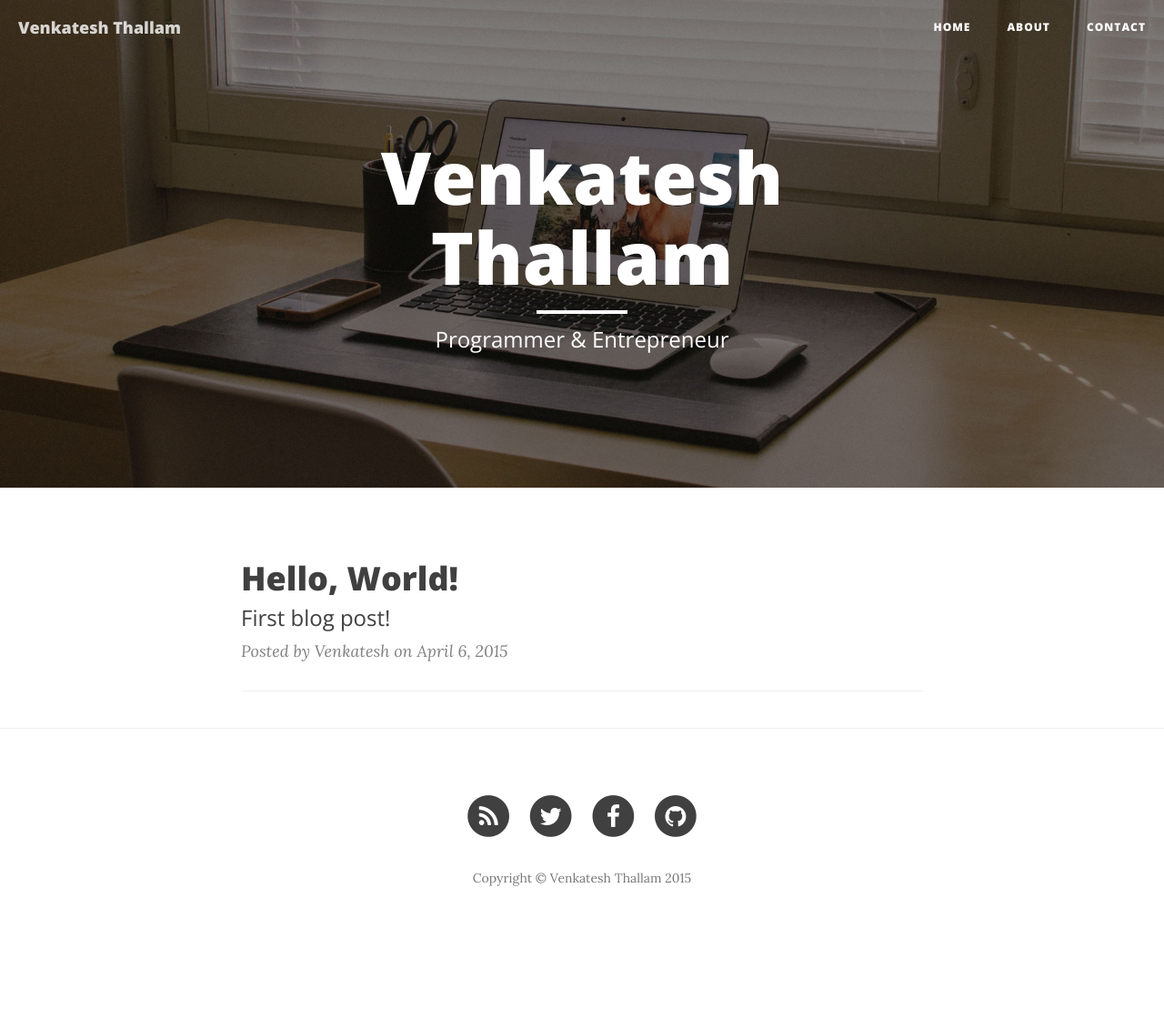
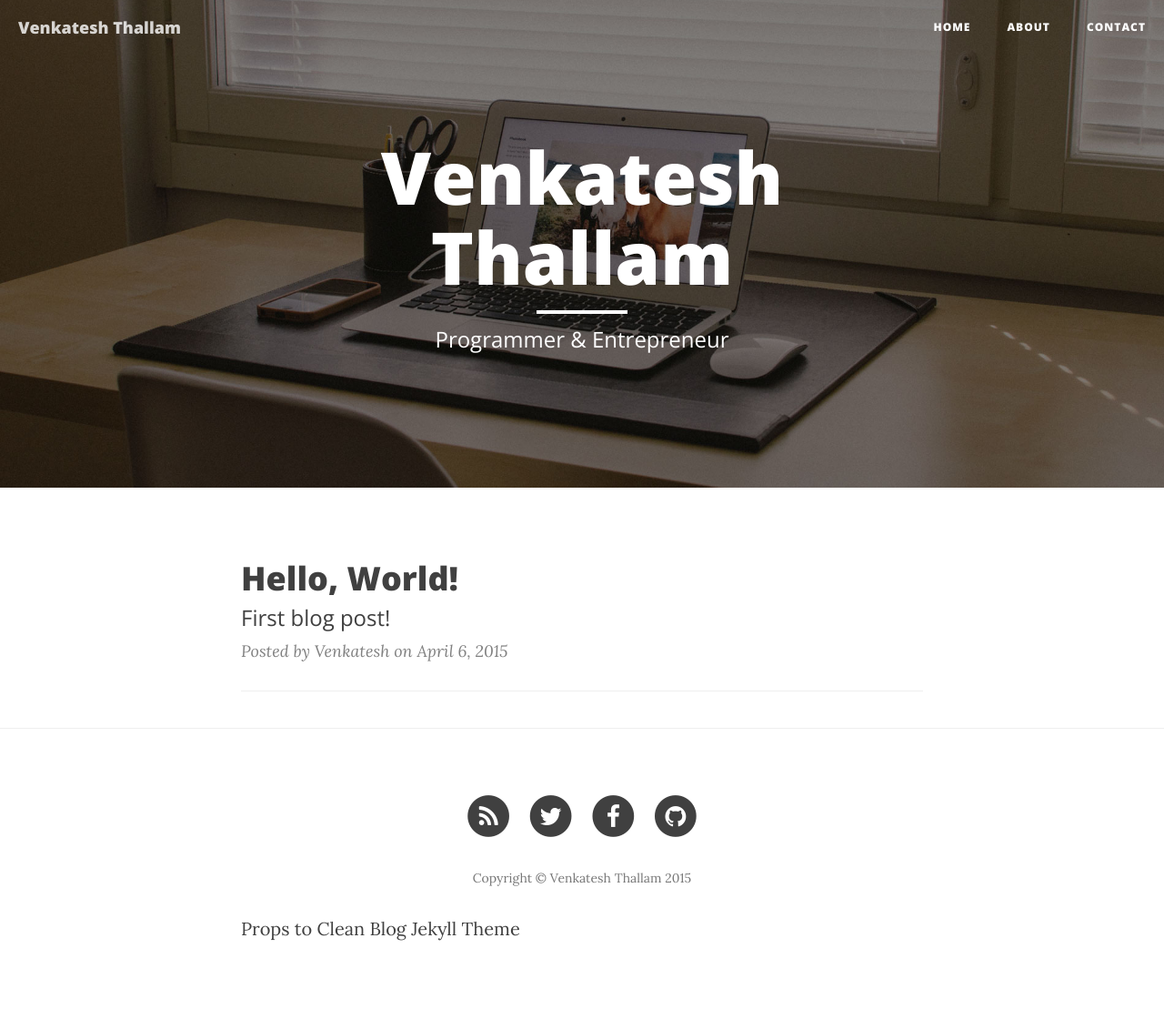
Before and after one commit to venkateshthallam/venkateshthallam.github.io, a Jekyll site: the page built from index.html, in a window 1280 px wide. Shown: the whole page at 91% size. Built offline with Jekyll 4.4.1, drawn with Linux system fonts in a browser that asks for light colours; nearby versions of some CDN libraries; the list of posts is cut into pages by our own code; before the commit the page ends 1041 px from its top, so only the background shows below that.

Commit message:
Update footer.html

```diff
--- a/_includes/footer.html
+++ b/_includes/footer.html
@@ -44,6 +44,7 @@
                     {% endif %}
                 </ul>
                 <p class="copyright text-muted">Copyright &copy; {{ site.title }} {{ site.time | date: '%Y' }}</p>
+                <p> Props to Clean Blog Jekyll Theme</p>
             </div>
         </div>
     </div>
```
